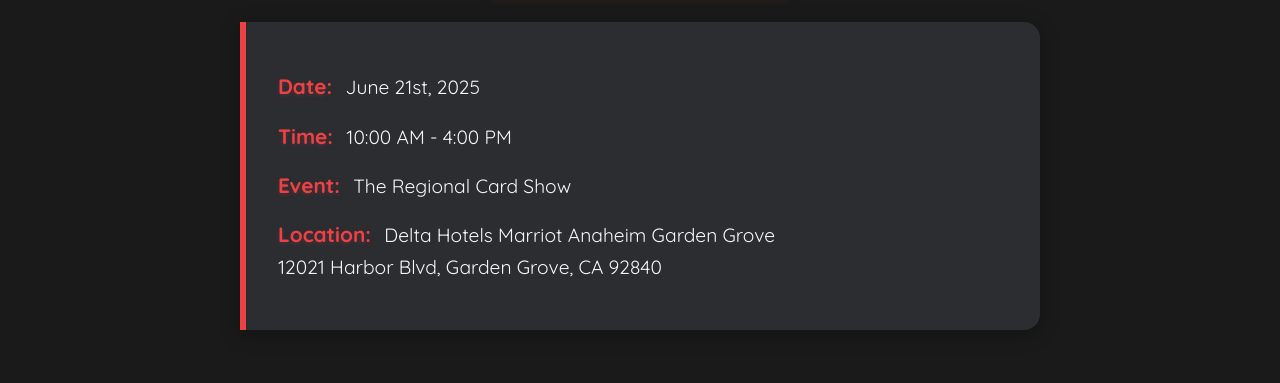
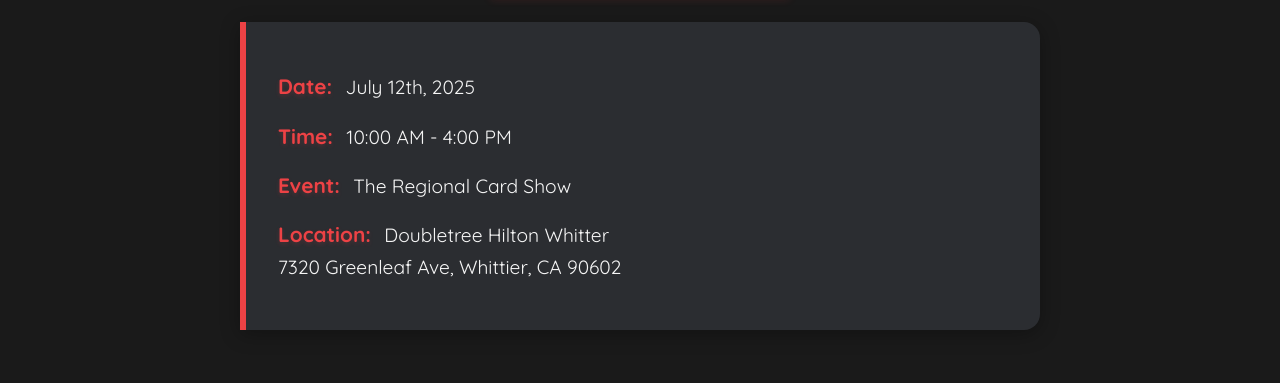
Before and after one commit to JonHPC/curio-collections, a plain HTML site: page index.html in a window 1280 px wide. Shown: the part 350-733 px from the top of the page. Drawn offline with Linux system fonts and the light colour scheme.

Commit message:
Change address for July 12 show

```diff
--- a/index.html
+++ b/index.html
@@ -234,10 +234,10 @@
   <section class="section">
     <h2>Next Vending Event</h2>
     <div class="event-box">
-      <p><strong>Date:</strong> June 21st, 2025</p>
+      <p><strong>Date:</strong> July 12th, 2025</p>
       <p><strong>Time:</strong> 10:00 AM - 4:00 PM</p>
       <p><strong>Event:</strong> The Regional Card Show </p>
-      <p><strong>Location:</strong> Delta Hotels Marriot Anaheim Garden Grove<br/>12021 Harbor Blvd, Garden Grove, CA 92840</p>
+      <p><strong>Location:</strong> Doubletree Hilton Whitter<br/>7320 Greenleaf Ave, Whittier, CA 90602</p>
     </div>
   </section>
 
```
